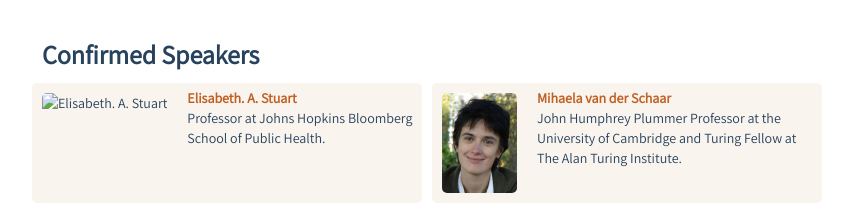
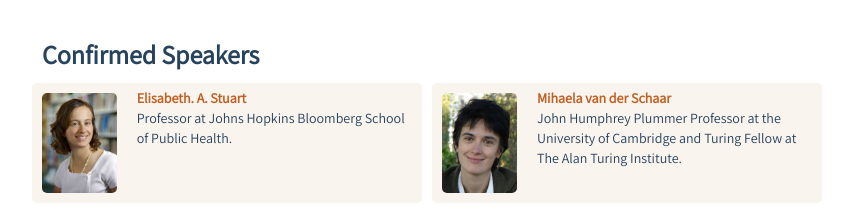
Before and after one commit to julierennes/LeveragingObsData, a plain HTML site: page index.html in a window 1280 px wide. Shown: the part 1318-1528 px from the top of the page, without its empty margins (28-881 px from the left). Drawn offline with nearby package versions, Linux system fonts and the light colour scheme.

Commit message:
Update index.html

```diff
--- a/index.html
+++ b/index.html
@@ -152,7 +152,7 @@ The objective of this workshop is to:
 
         <div class="row">
           <div class="col-sm-4 person">
-            <img src="img/" alt="Elisabeth. A. Stuart" class="portrait">
+            <img src="img/STUART.jpg" alt="Elisabeth. A. Stuart" class="portrait">
             <p>
               <a href="http://www.biostat.jhsph.edu/~estuart/" class="person">Elisabeth. A. Stuart</a><br>
               Professor at Johns Hopkins Bloomberg School of Public Health.
```
